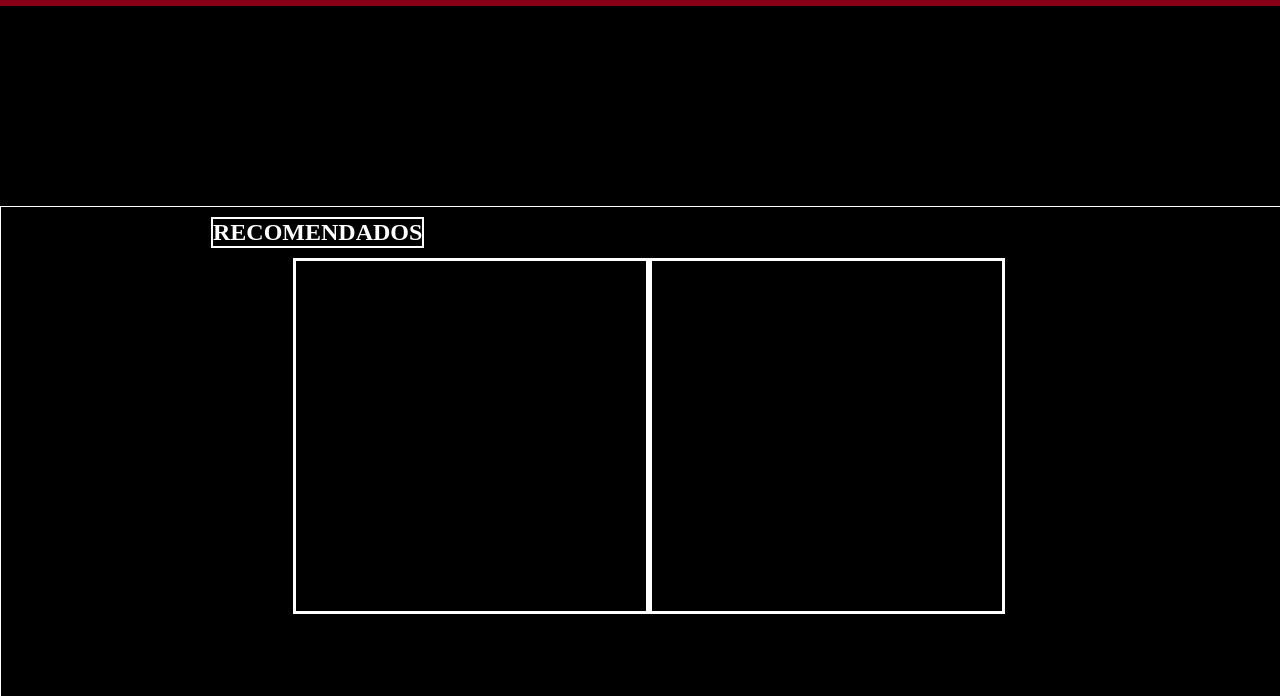
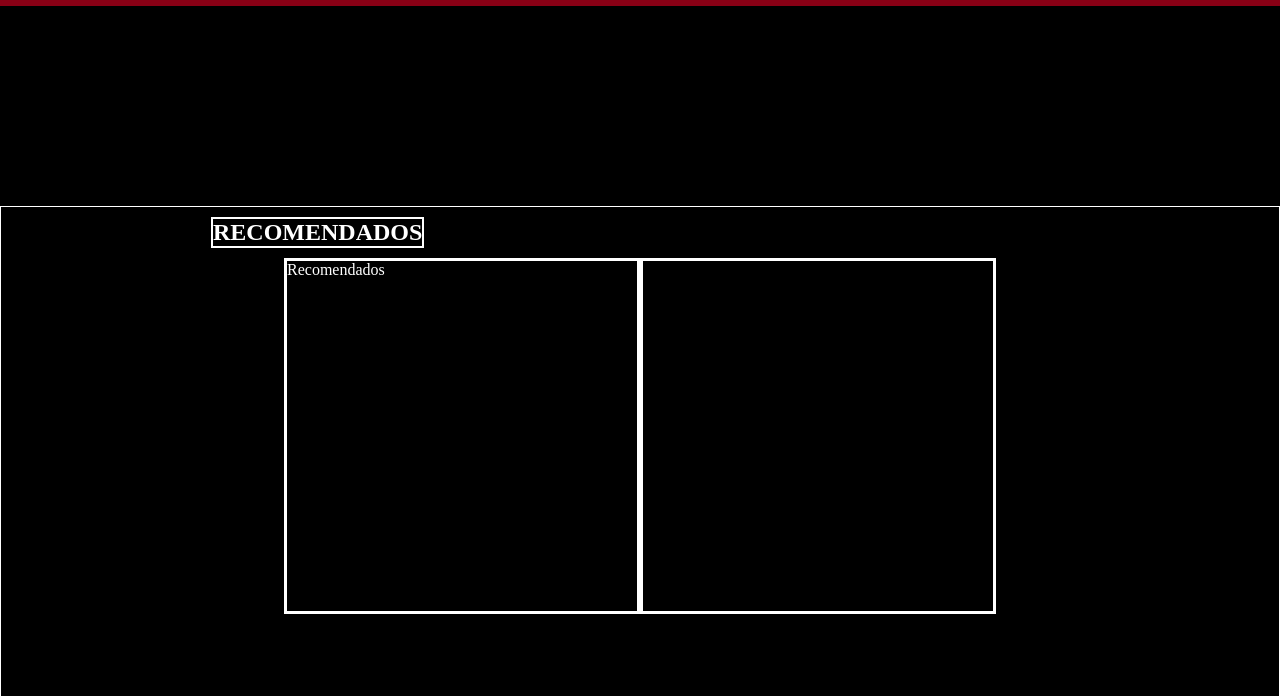
Before and after one commit to GustavoHeringerC/netflix, a plain HTML site: page index.html in a window 1280 px wide. Shown: the part 104-800 px from the top of the page. Drawn offline with Linux system fonts and the light colour scheme.

Commit message:
netflix update

```diff
--- a/index.html
+++ b/index.html
@@ -102,7 +102,7 @@
         text-transform: uppercase;
     }
 
-    .recomendados h2 {
+    h2 {
         width: fit-content;
         color: white;
         margin: 10px;
@@ -114,12 +114,14 @@
         display: flex;
         flex-direction: column;
         justify-content: flex-start;
+        flex-wrap: wrap;
 
         border: 1px solid white;
-        width: 70%;
         padding-inline: 200px;
         margin: auto;
-
+    }
+    .filme {
+        color: white;
     }
 
 </style>
@@ -138,11 +140,9 @@
 
     <section>
 
-        <div class="recomendados"><h2>Recomendados</h2></div>
-
-
+        <h2>Recomendados</h2>
         <div id="container">
-        <div class="filme"></div>
+        <div class="filme">Recomendados</div>
         <div class="filme"></div>
         <div class="filme"></div>
         <div class="filme"></div>
```
